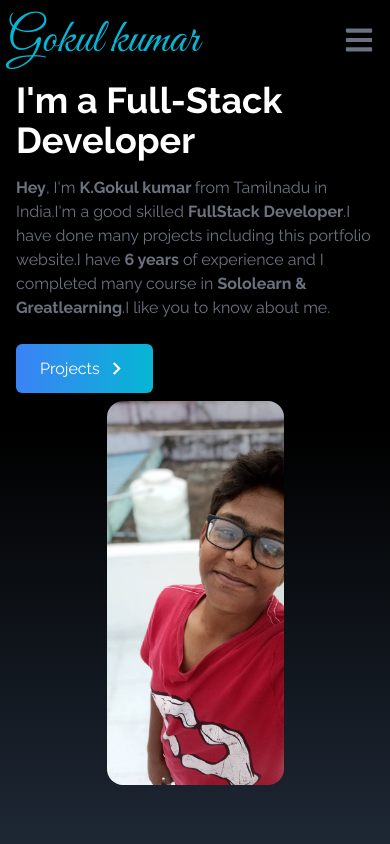
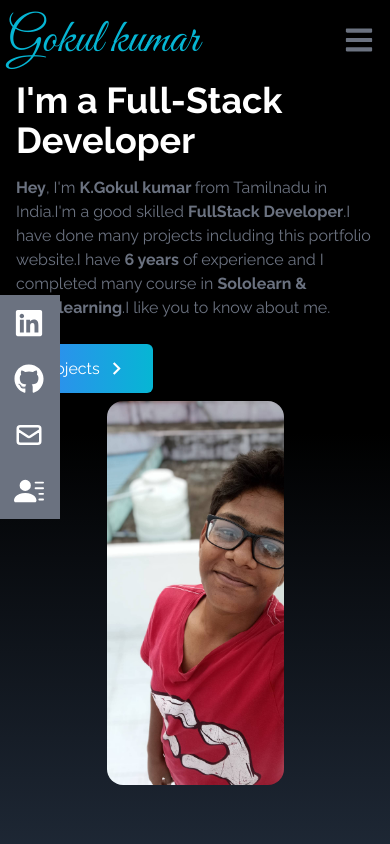
Before and after one commit to Gokulkumar4000/My-Portfolio, a React (Create React App) app: page / in a window 390 px wide. Shown: the top 844 px of the page. Built offline with nearby package versions, Linux system fonts and the light colour scheme.

Commit message:
links update

```diff
--- a/src/components/SocialLinks.jsx
+++ b/src/components/SocialLinks.jsx
@@ -42,10 +42,10 @@
 
 
   return (
-    <div className='hidden md:flex flex-col top-[35%] left-0 fixed'>
+    <div className='flex flex-col top-[35%] left-0 fixed'>
         <ul>
             {links.map(({id,child,href,style,download})=>(
-                <li key={id} className={'flex justify-between items-center w-40 h-14 px-4 ml-[-100px] hover:ml-[-10px] hover:rounded-md duration-300 bg-gray-500'}>
+                <li key={id} className={' flex justify-between items-center w-40 h-14 px-4 ml-[-100px] hover:ml-[-10px] hover:rounded-md duration-300 bg-gray-500'}>
                 <a href={href} className='flex justify-between items-center w-full text-white' download={download} target='_blank' rel='noreferrer'>
                     <>
                         {child}
```
